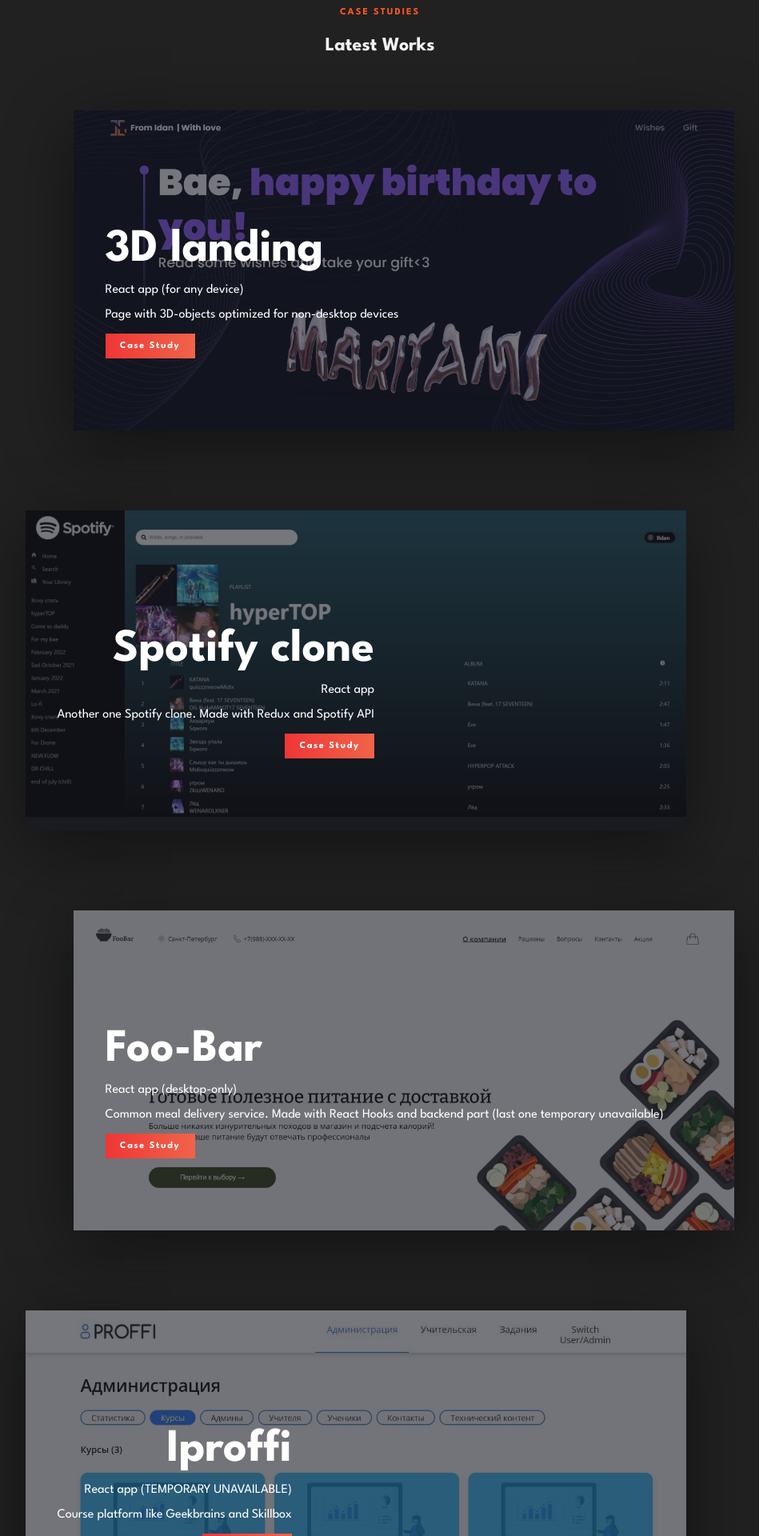
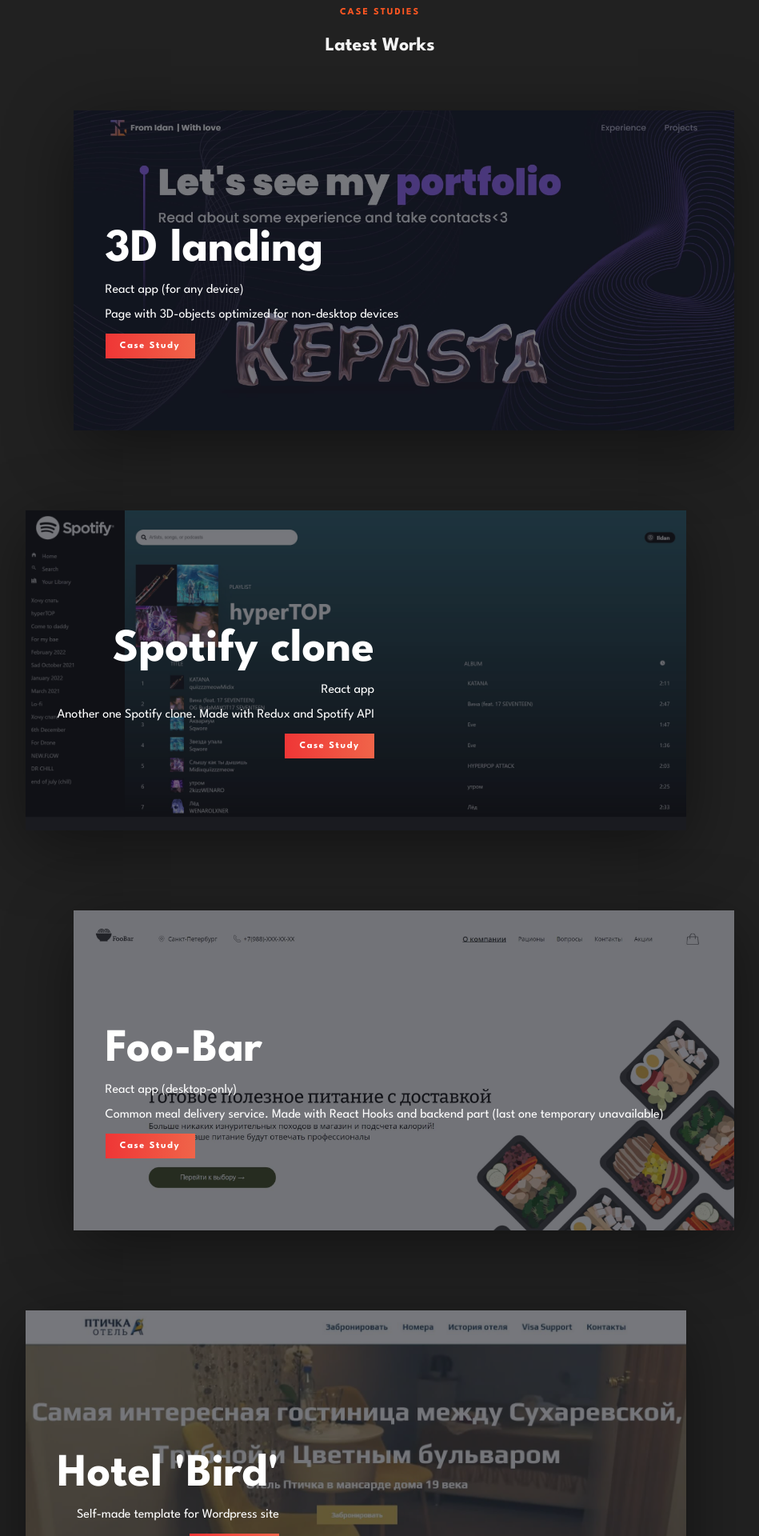
Before and after one commit to 1ldaun/stormrage, a React (Create React App) app: page / in a window 1280 px wide. Shown: the part 880-2800 px from the top of the page at 80% size, without its empty margins (165-1114 px from the left). Built offline with nearby package versions, Linux system fonts and the light colour scheme.

Commit message:
chore: changed cases list

```diff
--- a/src/shared/mocks/CasesMock.ts
+++ b/src/shared/mocks/CasesMock.ts
@@ -2,11 +2,11 @@
 import spotifyImgUrl from "../img/spotify.jpg";
 import deliveryImgUrl from "../img/delivery.jpg";
 import alCatanImgUrl from "../img/al-catan.jpg";
-import iProffiImgUrl from "../img/iproffi.jpg";
 import fooBarImgUrl from "../img/foo-bar.jpg";
 import hackImgUrl from "../img/hackathon.jpg";
-import mariImgUrl from "../img/mari.png";
-import HackModal from "../../entities/HackModal/HackModal";
+import threeImgUrl from "../img/3d.jpg";
+// import HackModal from "../../entities/HackModal/HackModal";
+// import iProffiImgUrl from "../img/iproffi.jpg";
 
 export const cases = [
 	{
@@ -15,8 +15,8 @@
 			"React app (for any device)",
 			"Page with 3D-objects optimized for non-desktop devices",
 		],
-		url: "https://maritami.ildan-dev.ru/",
-		imageUrl: mariImgUrl,
+		url: "https://3d.ildan-dev.ru/",
+		imageUrl: threeImgUrl,
 	},
 	{
 		title: "Spotify clone",
@@ -36,15 +36,15 @@
 		url: "https://foo-bar.ildan-dev.ru/",
 		imageUrl: fooBarImgUrl,
 	},
-	{
-		title: "Iproffi",
-		subtitles: [
-			"React app (TEMPORARY UNAVAILABLE)",
-			"Course platform like Geekbrains and Skillbox",
-		],
-		url: "https://i-proffi.com/",
-		imageUrl: iProffiImgUrl,
-	},
+	// {
+	// 	title: "Iproffi",
+	// 	subtitles: [
+	// 		"React app (TEMPORARY UNAVAILABLE)",
+	// 		"Course platform like Geekbrains and Skillbox",
+	// 	],
+	// 	url: "https://i-proffi.com/",
+	// 	imageUrl: iProffiImgUrl,
+	// },
 	{
 		title: "Hotel 'Bird'",
 		subtitles: ["Self-made template for Wordpress site"],
```
Also changed, not shown: src/shared/img/3d.jpg (added).
